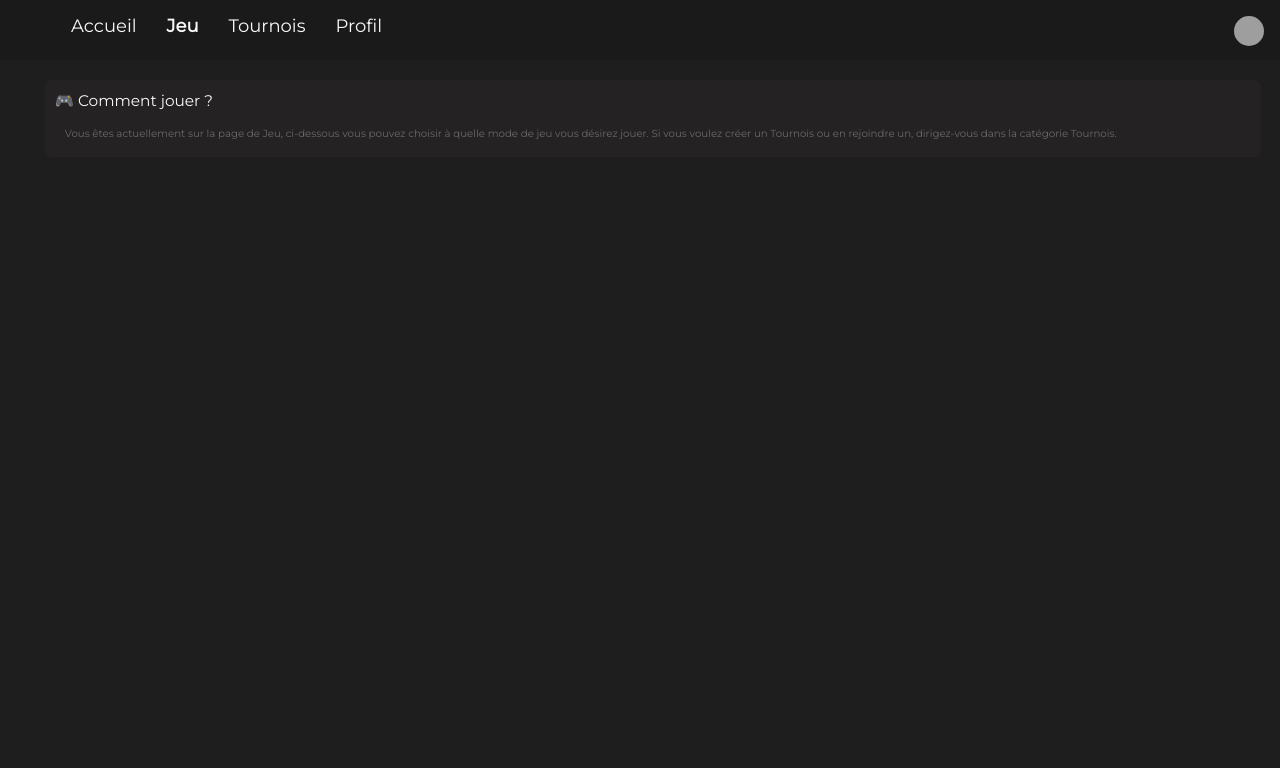
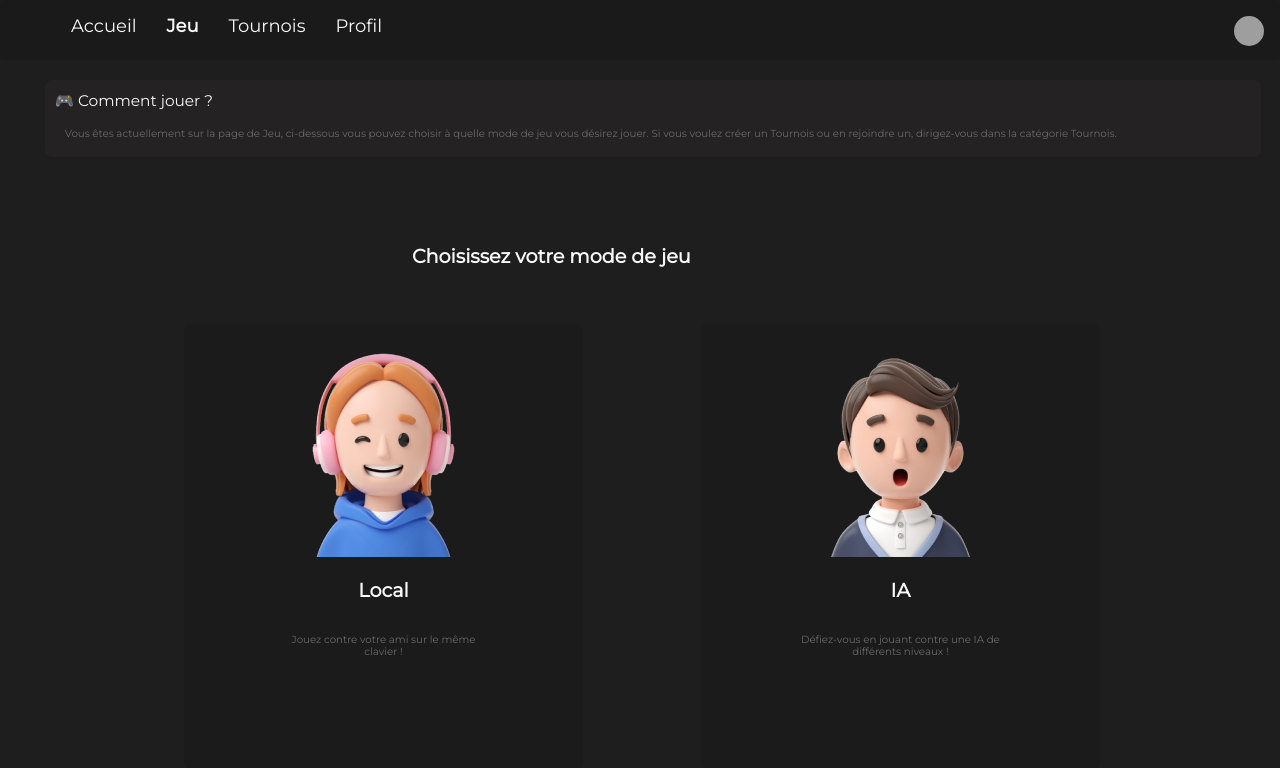
Before and after one commit to CafeurOff/ft_transcendence, a Django app: page /gamepage/ in a window 1280 px wide. Shown: the top 768 px of the page. Run offline with Django 4.2, Linux system fonts and the light colour scheme; the visitor is signed in with stand-in values (Sample User, id 1); parts of the project's set-up code (start-up, migrations or seed data) failed here and were passed over; grey boxes are pictures that could not be loaded.

Commit message:
Make the game presentation page

```diff
--- a/app/static/css/gamepage.css
+++ b/app/static/css/gamepage.css
@@ -33,3 +33,50 @@ div.information {
     color: #6A6A6A;
     margin: 15px 20px;
 }
+
+div.page-container h1 {
+    font-family: 'Montserrat', sans-serif;
+    font-size: 1.5vw;
+    font-weight: bolder;
+    color: #f8f8f8;
+    margin: 14% 0px 0px 30%;
+}
+
+.custom-button {
+    position: relative;
+    margin: 5% 0px 0px 10%;
+    width: 35%;
+    height: 445px;
+    background-color: #1C1B1B;
+    border: none;
+    border-radius: 7px;
+    overflow: hidden;
+}
+
+.custom-button img {
+    margin: -50% 0px 0px 0px;
+    width: 213px;
+    height: 213px;
+}
+
+.custom-button span {
+    position: absolute;
+    top: 60%;
+    left: 50%;
+    transform: translate(-50%, -50%);
+    font-family: 'Montserrat', sans-serif;
+    font-size: 1.5vw;
+    font-weight: bolder;
+    color: #f8f8f8;
+}
+
+.custom-button h6 {
+    position: absolute;
+    top: 70%;
+    left: 50%;
+    transform: translate(-50%, -50%);
+    font-family: 'Montserrat', sans-serif;
+    font-size: 0.8vw;
+    font-weight: lighter;
+    color: #6A6A6A;
+}
--- a/app/templates/gamepage.html
+++ b/app/templates/gamepage.html
@@ -21,6 +21,19 @@
             <div class="title">🎮 Comment jouer ?</div>
             <div class="information">Vous êtes actuellement sur la page de Jeu, ci-dessous vous pouvez choisir à quelle mode de jeu vous désirez jouer. Si vous voulez créer un Tournois ou en rejoindre un, dirigez-vous dans la catégorie Tournois.</div>
         </div>
+        <div class="page-container">
+            <h1>Choisissez votre mode de jeu</h1>
+            <button class="custom-button" onclick="window.location.href='{% url 'game' %}'">
+                <img src="{% static 'images/local.png' %}" alt="Local game">
+                <span>Local</span>
+                <h6>Jouez contre votre ami sur le même clavier !</h6>
+            </button>
+            <button class="custom-button" onclick="window.location.href='{% url 'game' %}'">
+                <img src="{% static 'images/ia.png' %}" alt="Online game">
+                <span>IA</span>
+                <h6>Défiez-vous en jouant contre une IA de différents niveaux !</h6>
+            </button>
+        </div>
     </div>
 </body>
 </html>
```
Also changed, not shown: app/templates/game.html (+2 -8 lines), app/static/images/ia.png (added), app/static/images/local.png (added), configuration/grafana/grafana.db.
